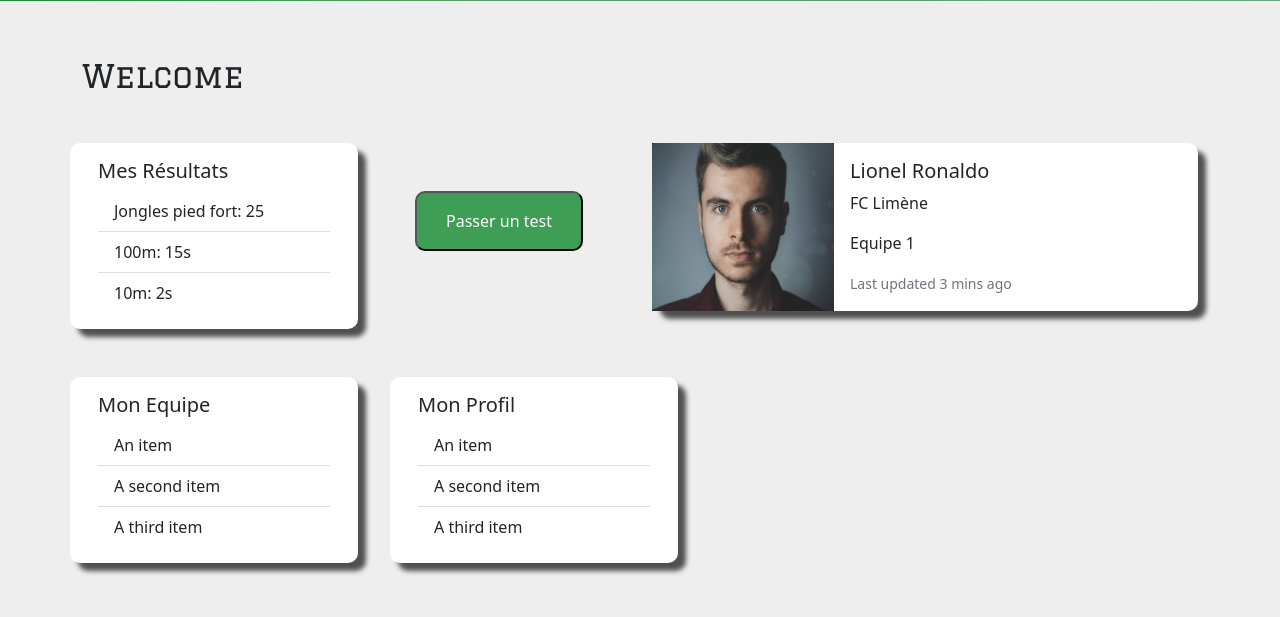
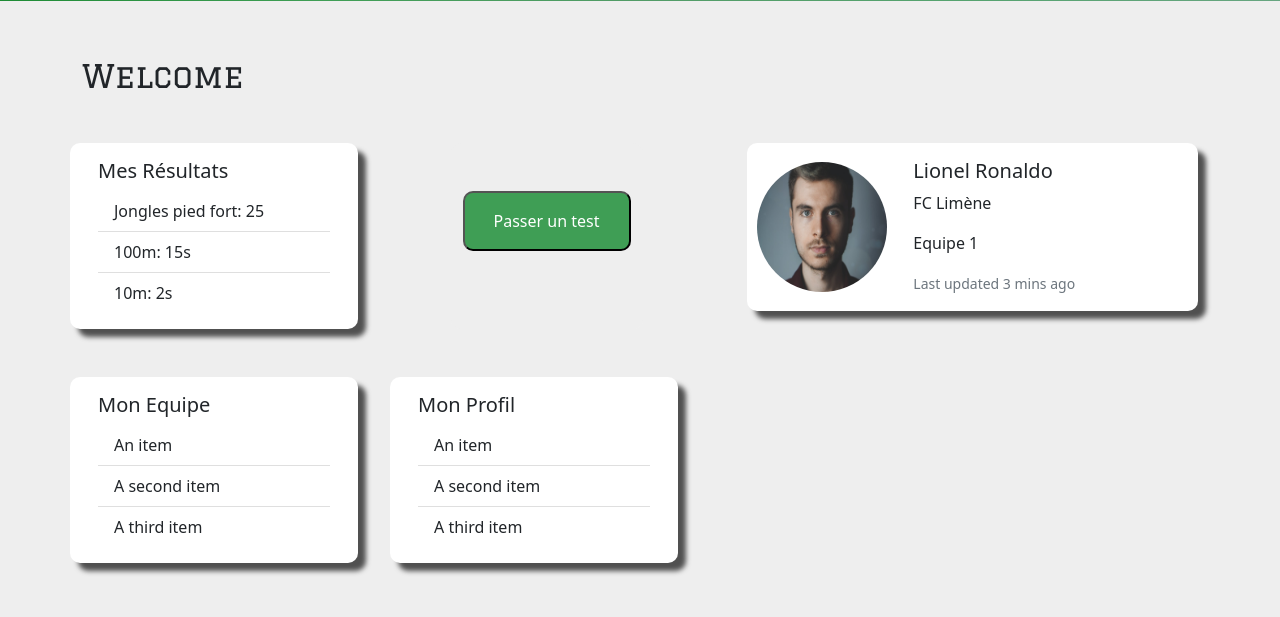
Before and after one commit to StHucher/easy-sports-tests, a PHP site: page /player_home.html in a window 1280 px wide; the page is wider, and only the part inside the window is pictured. Shown: the part 255-872 px from the top of that part. Run offline with PHP 8.4, Linux system fonts and the light colour scheme; some libraries are stand-ins or nearby versions.

Commit message:
Work on the avatar

```diff
--- a/assets/css/style.css
+++ b/assets/css/style.css
@@ -55,15 +55,15 @@ body {
 }
 
 /*change the cursor to pointer*/
-.resultblock {
+/* .resultblock {
     transition: all 0.2s ease;
     cursor: pointer;
-}
+} */
 
 /*transform effect with hover on the resultblock*/
-.resultblock:hover{
+/* .resultblock:hover{
     transform:scale(1.05);
-}
+} */
 
 .card {
     border: none;
--- a/player_home.html
+++ b/player_home.html
@@ -56,11 +56,11 @@
             <div class="row">
               <h2 class="title-page mb-5">Welcome</h2>
 
-                <div class="col-xs-12 col-lg-6 order-lg-last">
-                    <div class="card mb-3  allcard bg-white" >
+                <div class="col-xs-12 col-lg-5 order-lg-last">
+                    <div class="d-flex justify-content-between card mb-3 bg-white" >
                         <div class="row g-0">
-                            <div class="  col-5 col-lg-4 bg-dark">
-                                <img src="assets/images/simon-robben.jpg" alt="avatar" class="card-img h-100">
+                            <div class="d-flex align-items-center justify-content-center col-5 col-lg-4  " >
+                                <img src="assets/images/simon-robben.jpg" alt="avatar" class="   bd-placeholder-img rounded-circle" width="130" height="130">
                             </div>
                             <div class=" col-7 col-lg-8">
                                  <div class="card-body text-dark">
```
